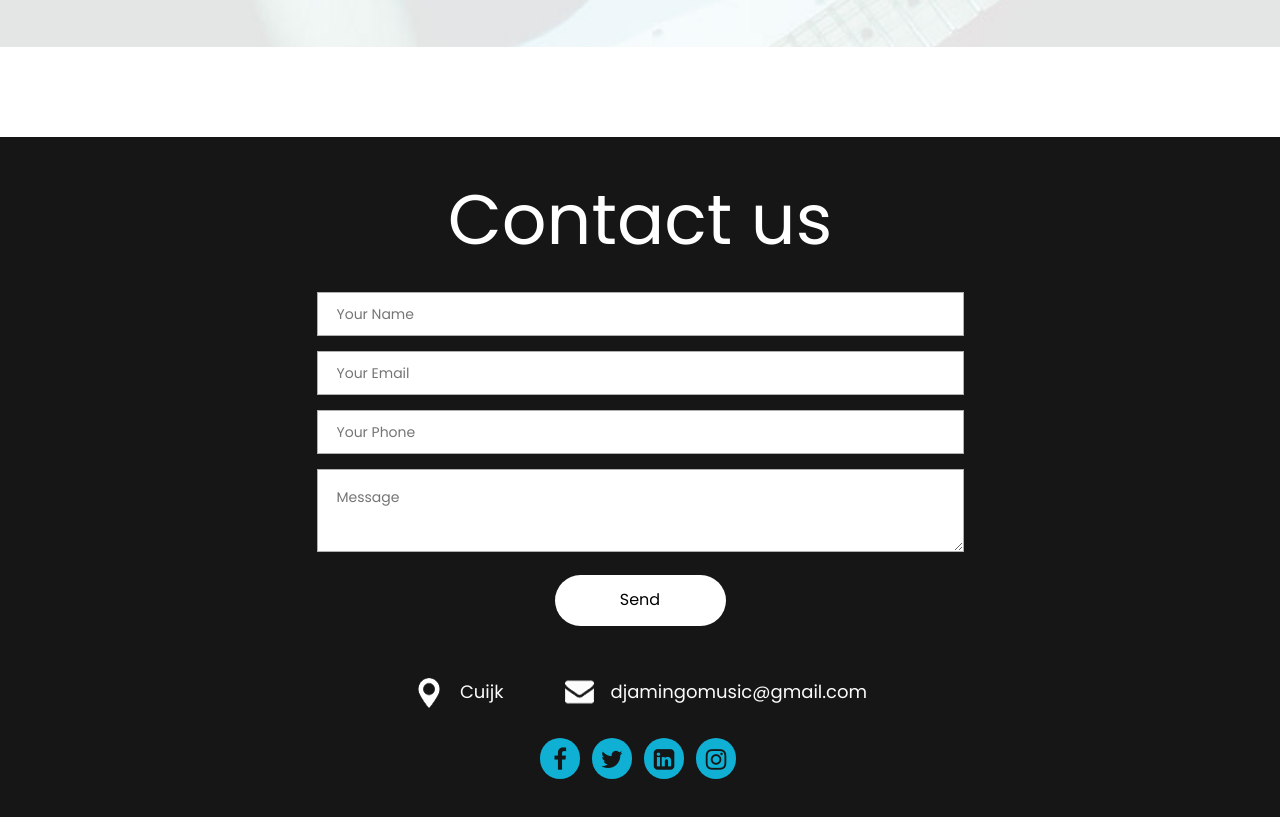
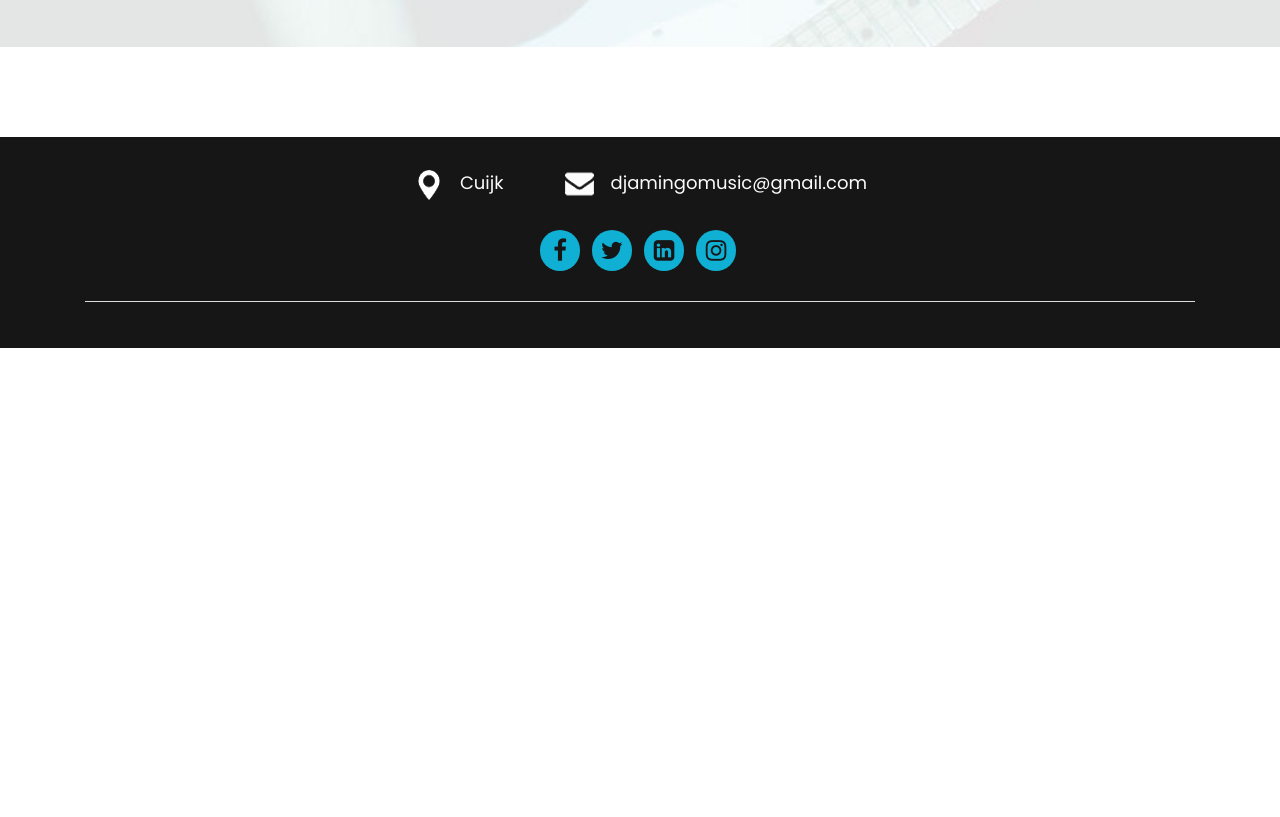
Before and after one commit to verkerk20/djamingo, a plain HTML site: page about.html in a window 1280 px wide. Shown: the part 1840-2657 px from the top of the page. After the commit the page ends 2188 px from the top, so only its background shows below. Drawn offline with nearby package versions, Linux system fonts and the light colour scheme.

Commit message:
remove contact form

```diff
--- a/about.html
+++ b/about.html
@@ -178,34 +178,8 @@
     <div class="footer ">
         <div class="container">
             <div class="row">
-                <div class="col-md-12">
-                    <form class="contact_bg">
-                        <div class="row">
-                            <div class="col-md-12">
-                                <div class="titlepage">
-                                    <h2>Contact us</h2>
-                                </div>
-                                <div class="col-md-12">
-                                    <input class="contactus" placeholder="Your Name" type="text" name="Your Name">
-                                </div>
-                                <div class="col-md-12">
-                                    <input class="contactus" placeholder="Your Email" type="text" name="Your Email">
-                                </div>
-                                <div class="col-md-12">
-                                    <input class="contactus" placeholder="Your Phone" type="text" name="Your Phone">
-                                </div>
-                                <div class="col-md-12">
-                                    <textarea class="textarea" placeholder="Message" type="text"
-                                              name="Message"></textarea>
-                                </div>
-                                <div class="col-xl-12 col-lg-12 col-md-12 col-sm-12">
-                                    <button class="send">Send</button>
-                                </div>
-                            </div>
-                        </div>
-                    </form>
 
-                </div>
+<!--                </div>-->
 <!--                <div class="col-md-12 border_top">-->
 <!--                    <form class="news">-->
 <!--                        <h3>Newsletter</h3>-->
--- a/css/style.css
+++ b/css/style.css
@@ -1660,6 +1660,10 @@ ul.icon_hu li {
     padding-bottom: 20px;
 }
 
+.address {
+    margin-top: 30px;
+}
+
 .footer .address h3 {
     color: #fff;
     font-size: 30px;
@@ -1773,7 +1777,7 @@ ul.social_link li a:hover {
 .copyright {
     padding: 23px 0px;
 
-    margin-top: 55px;
+    margin-top: 30px;
     border-top: #ddd solid 1px;
 
 }
```
Also changed, not shown: contact.html (+0 -25 lines), index.html (+0 -26 lines).
